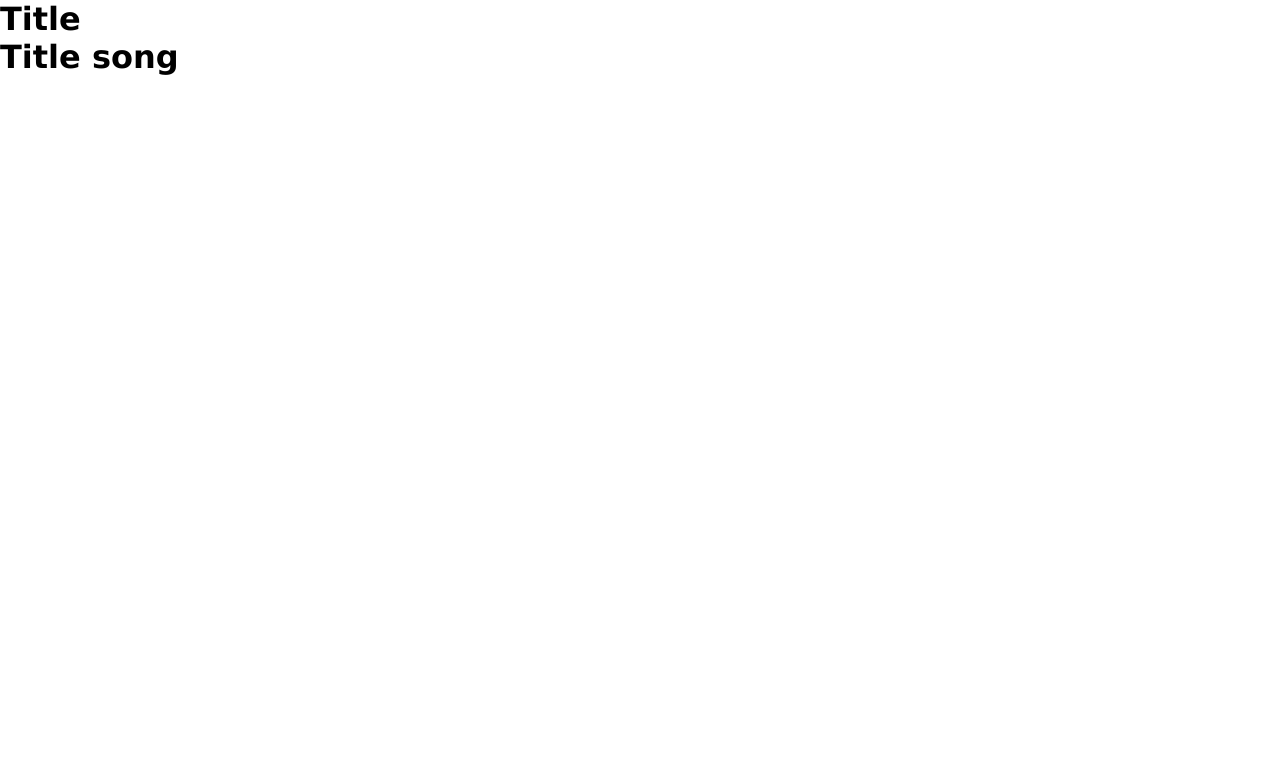
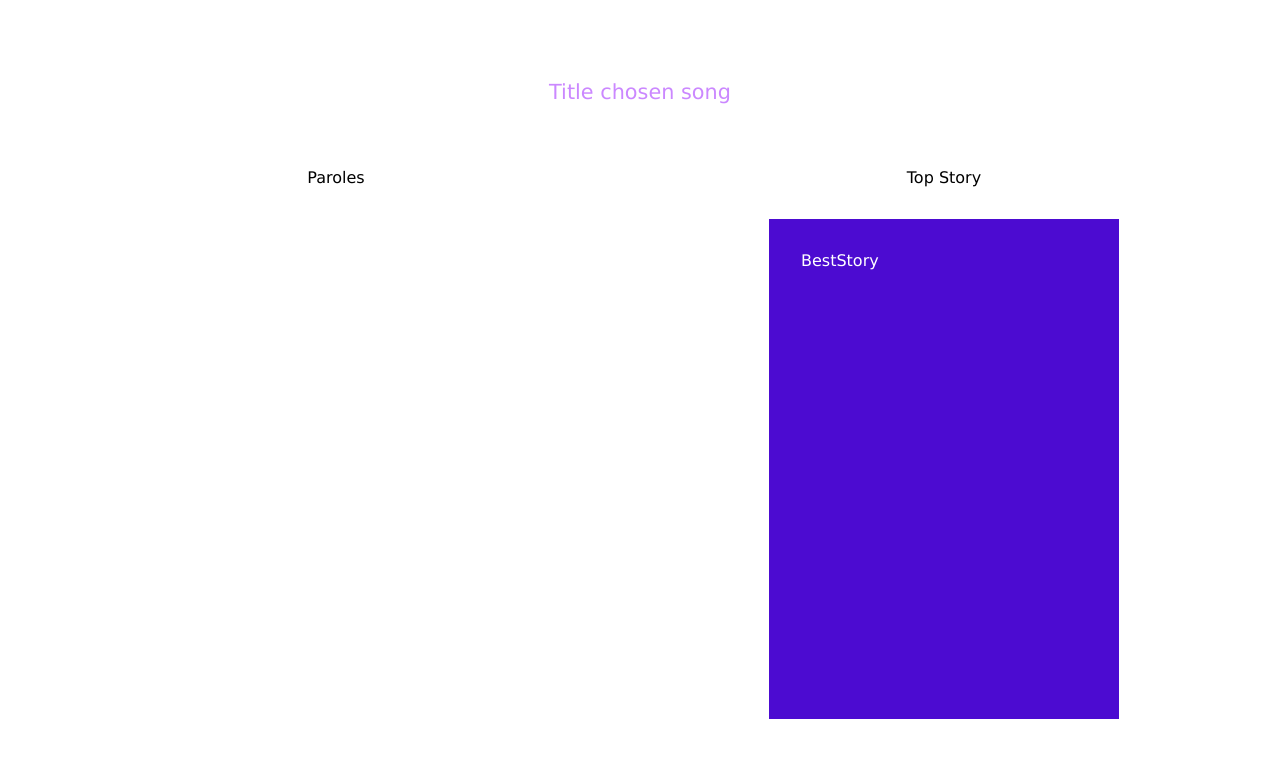
Before and after one commit to Francescosaverio1989/Flow, a React (Create React App) app: page /Lyrics in a window 1280 px wide. Shown: the top 758 px of the page. Built offline with nearby package versions, Linux system fonts and the light colour scheme; no server answers.

Commit message:
fixed css for lyrics and top story + story input message in flow

```diff
--- a/src/components/postedmusic/PostedMusic.css
+++ b/src/components/postedmusic/PostedMusic.css
@@ -3,7 +3,7 @@
     justify-content: space-between;
     background-color: white;
     padding: 2rem;
-    margin: 2rem 4rem 2rem 0;
+    margin: 2rem 0;
     border-radius: 10px;
     width: 300px;
     text-align: left;
--- a/src/components/userstories/UserStories.css
+++ b/src/components/userstories/UserStories.css
@@ -11,7 +11,7 @@
   padding: 1rem;
   width: 100%;
   background-color: #E43397;
-  border-radius: 5px;;
+  border-radius: 15px;;
 }
 
 .user-stories h3 {
@@ -25,8 +25,10 @@
   flex-direction: column;
   align-items: flex-start;
   padding: 0.8rem;
+  margin-bottom: 2rem;
   border-radius: 10px;
   background-color: white;
+
 }
 
 .user-stories-countainer label,
--- a/src/lyrics/DisplayLyrics.jsx
+++ /dev/null
@@ -1,11 +0,0 @@
-import Lyrics from "./Lyrics"
-
-export const DisplayLyrics = ({lyrics}) => {
-    console.log(lyrics)
-    return (
-        <div>
-            <h1> Title song </h1>
-             <p>{lyrics.lyrics}</p>
-        </div>
-    )
-}
--- a/src/lyrics/Lyrics.css
+++ b/src/lyrics/Lyrics.css
@@ -0,0 +1,40 @@
+.lyrics-countainer {
+    margin: 5rem 0;
+    padding: 0 2rem;
+}
+
+.lyrics-countainer h1 {
+    margin: 4rem;
+    color: #CB88FF;
+    font-weight: normal;
+    text-align: center;
+    font-size: 1.3rem;;
+}
+
+.lyrics-and-story{
+    display: flex;
+    justify-content: space-around;
+}
+
+.lyrics-content {
+  width: 350px;
+  margin: 0 3rem;
+  line-height: 1.5rem;
+  font-size: 0.8rem;
+}
+
+.lyrics-and-story h4,
+.top-story h4{
+    text-align: center;
+    margin-bottom: 2rem;
+    font-weight: normal;
+}
+
+.top-story-content{
+    margin: 0 3rem;
+    padding: 2rem 2rem;
+    min-width: 350px;
+    min-height: 500px;
+    background-color: #4C0BD1;
+    color: white;
+}
--- a/src/lyrics/Lyrics.jsx
+++ b/src/lyrics/Lyrics.jsx
@@ -1,7 +1,7 @@
 import { useState, useEffect } from 'react'
 import React from 'react'
 import axios from 'axios'
-import { DisplayLyrics } from './DisplayLyrics'
+import "./Lyrics.css"
 
 const Lyrics = () => {
     const [lyricsMusics, setLyricsMusics] = useState("")
@@ -14,19 +14,22 @@ const Lyrics = () => {
     useEffect(() =>{
         getLyricsFromApi()
     }, []);
-    console.log(lyricsMusics)
-
-
-
 
 
     return (
-        <div>
-            <h1>Title</h1>
-            <div>
-                <DisplayLyrics lyrics={lyricsMusics}/>
+        <section className="lyrics-countainer">
+            <h1>Title chosen song</h1>
+            <div className="lyrics-and-story">
+                <div>
+                    <h4>Paroles</h4>
+                    <p className="lyrics-content">{lyricsMusics.lyrics}</p>
+                </div>
+                <div className="top-story">
+                    <h4>Top Story</h4>
+                    <p className="top-story-content">BestStory</p>
+                </div>
             </div>
-        </div>
+        </section>
     )
 }
 
```
